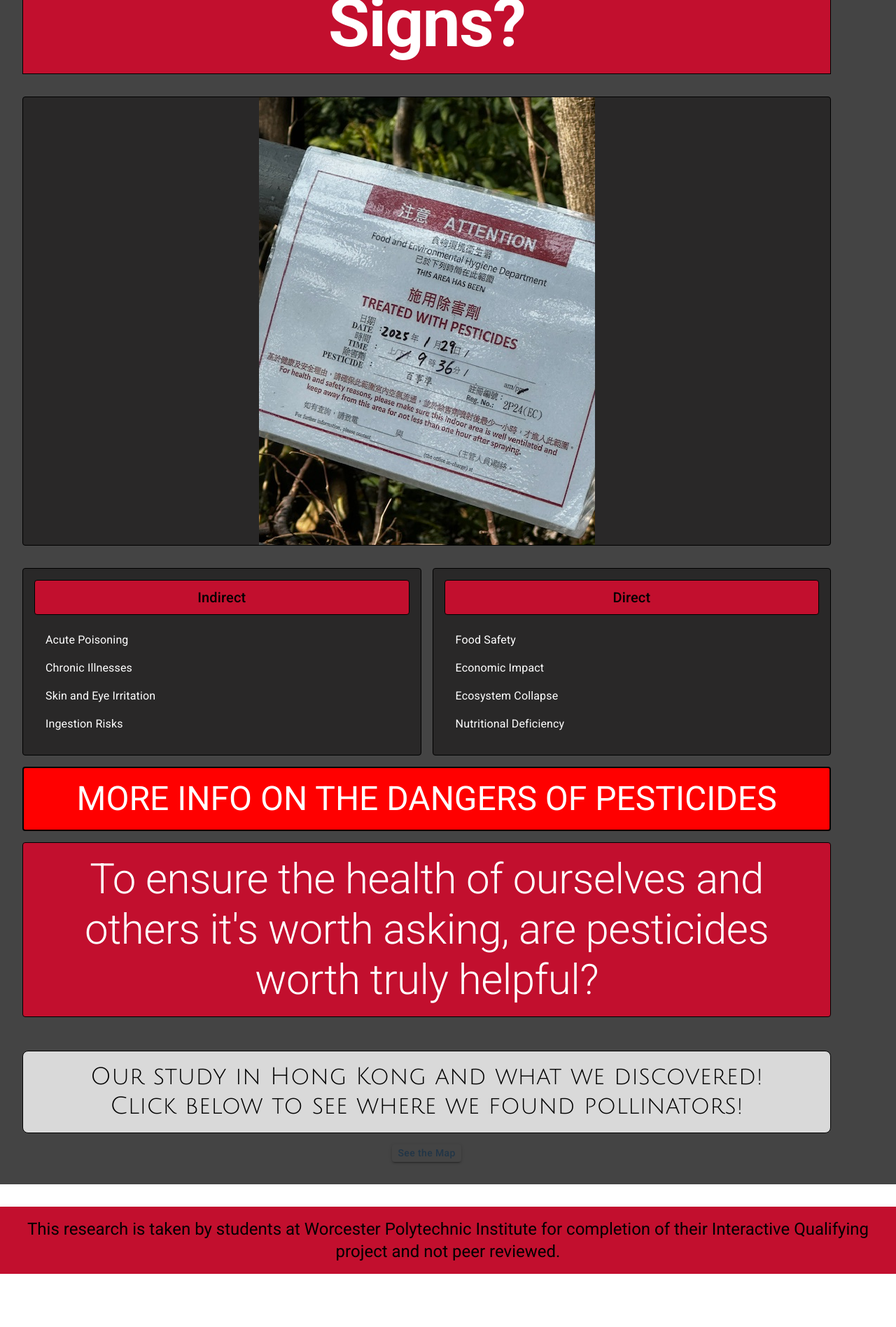
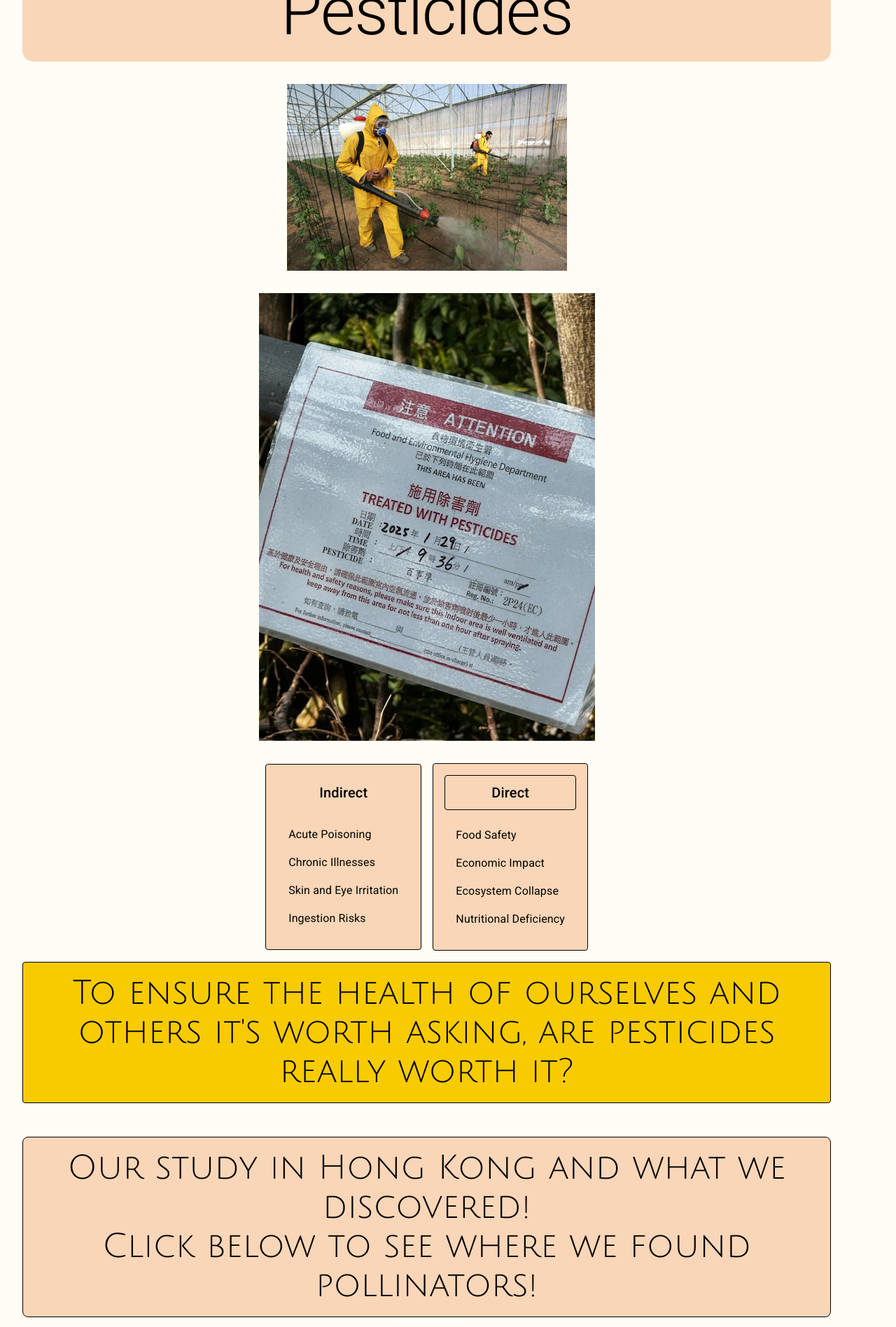
Before and after one commit to VoDylan/beetalesproj, a React (Vite) app: page / in a window 1280 px wide. Shown: the part 280-2177 px from the top of the page at 70% size. Before the commit the page ends 2101 px from the top, so only its background shows below. Built offline with nearby package versions, Linux system fonts and the light colour scheme.

Commit message:
Fixed styling on all pages.

```diff
--- a/src/App.css
+++ b/src/App.css
@@ -5,7 +5,7 @@
   margin: 0 auto;
   padding: 2rem;
   text-align: center;
-  cursor: url('./assets/bee_cursor_icon.png'), auto;
+  /*cursor: url('./assets/bee_cursor_icon.png'), auto;*/
 }
 
 .logo {
@@ -41,7 +41,8 @@
 }
 
 body {
-  background-color: #444444;
+  background-color: #fffdf5;
+  /*#f9d6b7*/
   margin: 0;
   padding: 0;
   min-height: 100vh;
--- a/src/Components/Footer.tsx
+++ b/src/Components/Footer.tsx
@@ -6,17 +6,14 @@ function Footer() {
             sx={{
                 width: "100%",
                 height: "auto",
-                backgroundColor: "#C20F2E",
-                // backgroundColor: "white",
-                paddingTop: "1rem",
-                paddingBottom: "1rem",
+                backgroundColor: "#F7CE46",
+                paddingTop: "2rem",
+                paddingBottom: "2rem",
                 position: "absolute",
                 left: 0,
                 right: 0,
                 zIndex: -1,
-                boxShadow: "0px 2px 8px rgba(0, 0, 0, 0.1)",
-                marginTop: "4rem",
-                // border: "1px solid white", //
+                marginTop: "2rem",
             }}
         >
             <Container maxWidth="xl">
--- a/src/index.css
+++ b/src/index.css
@@ -3,7 +3,7 @@
   line-height: 1.5;
   font-weight: 400;
 
-  color-scheme: light dark;
+  color-scheme: light;
   color: rgba(255, 255, 255, 0.87);
   background-color: #242424;
 
@@ -12,12 +12,6 @@
   -webkit-font-smoothing: antialiased;
   -moz-osx-font-smoothing: grayscale;
 }
-
-/** {*/
-/*  box-sizing: border-box;*/
-/*  margin: 0;*/
-/*  padding:0;*/
-/*}*/
 
 a {
   font-weight: 500;
@@ -74,6 +68,3 @@ button:focus-visible {
     background-color: #f9f9f9;
   }
 }
-.custom-cursor {
-  cursor: url('./assets/bee_cursor_icon.png'), auto;
-}
--- a/src/routes/Home.tsx
+++ b/src/routes/Home.tsx
@@ -1,7 +1,9 @@
-import {Box, Grid, List, ListItem, Button, Stack, Typography} from "@mui/material";
+import {Box, List, ListItem, Button, Stack, Typography} from "@mui/material";
+import Grid from '@mui/material/Grid2';
 // import Carousel from "../Components/Carousel.tsx";
 import {useNavigate} from "react-router";
-// import pieChart3 from "../assets/BeetalesNests.png";
+import sprayingPesticide from "../assets/spraying-pesticides.jpg";
+import CustomCard from "../Components/CustomCard.tsx";
 
 
 export default function Home() {
@@ -13,71 +15,88 @@ export default function Home() {
 
     return (
         <Stack sx={{
-            marginTop: "6rem",
+            marginTop: "5rem",
             justifyContent: "center",
             width: "95%",
         }}>
             <Box
                 sx={{
-                    border: '1px solid #000',
                     padding: 2,
-                    borderRadius: 0,
-                    backgroundColor: '#C20F2E',
                     width: "fit-content",
-                    marginBottom: "2rem"
+                    marginBottom: "2rem",
+                    borderRadius: "1rem",
+                    backgroundColor: '#f9d6b7',
                 }}>
-                <Typography color='white' variant='h1' fontWeight='bold'>
-                    Have You Ever Seen These Signs?
+                <Typography color='#000000' variant='h1'>
+                    The Real Story Behind Pesticides
                 </Typography>
             </Box>
 
-            <Box sx={{ height: '100%', display: 'flex', alignItems: 'center', justifyContent: 'center', backgroundColor: '#292828', borderRadius: 1, border: '1px solid #000', marginBottom: "2rem" }}>
-                <img src={"src/assets/pesticide_warning.jpg"} alt="Description" style={{maxWidth: "auto", height: "100%"}}/>
+            <Box sx={{width: '100%'}}>
+                <Grid container spacing={4} direction="column" alignItems="center" columns={1}>
+                    <Grid item>
+                        <Box sx={{
+                            height: '100%',
+                            display: 'flex',
+                            alignItems: 'center',
+                            justifyContent: 'center',
+                        }}>
+                            <img src={sprayingPesticide} alt="Description"
+                                 style={{width: "100%", height: "auto", objectFit: 'cover'}}/>
+                        </Box>
+                    </Grid>
+                    <Grid item>
+                        <Box sx={{
+                            height: '100%',
+                            display: 'flex',
+                            alignItems: 'center',
+                            justifyContent: 'center',
+                        }}>
+                            <img src={"src/assets/pesticide_warning.jpg"} alt="Description"
+                                 style={{width: "100%", height: "auto", objectFit: 'cover'}}/>
+                        </Box>
+                    </Grid>
+                </Grid>
             </Box>
 
-            {/*<Box*/}
-            {/*    component="img"*/}
-            {/*    src="src/assets/pesticide_warning.jpg"*/}
-            {/*    alt="Image"*/}
-            {/*    sx={{ width: '100%',*/}
-            {/*        borderRadius: 1,*/}
-            {/*        objectFit: 'cover',*/}
-            {/*        height: '100%',*/}
-            {/*        display: 'flex',*/}
-            {/*        marginBottom: "2rem"    }}*/}
-            {/*/>*/}
 
-            <Grid container spacing={2}>
+
+            <Grid container spacing={2}
+            sx={{
+                display: 'flex',
+                alignItems: 'center',
+                justifyContent: 'center',
+                marginTop: "2rem"
+            }}>
                 <Grid item xs={12} sm={6}>
                     <Box
                         sx={{
                             border: '1px solid #000',
                             padding: 2,
                             borderRadius: 1,
-                            backgroundColor: '#292828',
+                            backgroundColor: '#f9d6b7',
                         }}>
                         <Box
                             sx={{
-                                border: '1px solid #000',
+                                // border: '1px solid #000',
                                 padding: 1,
                                 borderRadius: 1,
-                                backgroundColor: '#C20F2E',
                                 marginBottom: 1,
                             }}>
                             <Typography color='black' variant='h6'>Indirect</Typography>
                         </Box>
                         <List>
                             <ListItem>
-                                <Typography color="white">Acute Poisoning</Typography>
+                                <Typography color="black">Acute Poisoning</Typography>
                             </ListItem>
                             <ListItem>
-                                <Typography color="white">Chronic Illnesses</Typography>
+                                <Typography color="black">Chronic Illnesses</Typography>
                             </ListItem>
                             <ListItem>
-                                <Typography color="white">Skin and Eye Irritation</Typography>
+                                <Typography color="black">Skin and Eye Irritation</Typography>
                             </ListItem>
                             <ListItem>
-                                <Typography color="white">Ingestion Risks</Typography>
+                                <Typography color="black">Ingestion Risks</Typography>
                             </ListItem>
                         </List>
                     </Box>
@@ -88,77 +107,79 @@ export default function Home() {
                             border: '1px solid #000',
                             padding: 2,
                             borderRadius: 1,
-                            backgroundColor: '#292828',
+                            backgroundColor: '#f9d6b7',
                         }}>
                         <Box
                             sx={{
                                 border: '1px solid #000',
                                 padding: 1,
                                 borderRadius: 1,
-                                backgroundColor: '#C20F2E',
                                 marginBottom: 1,
                             }}>
                             <Typography color='black' variant='h6'>Direct</Typography>
                         </Box>
                         <List>
                             <ListItem>
-                                <Typography color="white">Food Safety</Typography>
+                                <Typography color="black">Food Safety</Typography>
                             </ListItem>
                             <ListItem>
-                                <Typography color="white">Economic Impact</Typography>
+                                <Typography color="black">Economic Impact</Typography>
                             </ListItem>
                             <ListItem>
-                                <Typography color="white">Ecosystem Collapse</Typography>
+                                <Typography color="black">Ecosystem Collapse</Typography>
                             </ListItem>
                             <ListItem>
-                                <Typography color="white">Nutritional Deficiency</Typography>
+                                <Typography color="black">Nutritional Deficiency</Typography>
                             </ListItem>
                         </List>
                     </Box>
                 </Grid>
             </Grid>
-            <Button
-                component="a"
-                href="https://pmc.ncbi.nlm.nih.gov/articles/PMC9231402/#:~:text=People%20who%20are%20both%20directly,number%20of%20serious%20chronic%20diseases"
-                target="_blank"
-                rel="noopener noreferrer"
+            {/*<Button*/}
+            {/*    component="a"*/}
+            {/*    href="https://pmc.ncbi.nlm.nih.gov/articles/PMC9231402/#:~:text=People%20who%20are%20both%20directly,number%20of%20serious%20chronic%20diseases"*/}
+            {/*    target="_blank"*/}
+            {/*    rel="noopener noreferrer"*/}
+            {/*    sx={{*/}
+            {/*        backgroundColor: 'red',*/}
+            {/*        border: '2px solid black',*/}
+            {/*        color: 'white',*/}
+            {/*        padding: 2,*/}
+            {/*        marginTop: "1rem",*/}
+            {/*        '&:hover': {*/}
+            {/*            backgroundColor: '#d50000',*/}
+            {/*        },*/}
+            {/*    }}*/}
+            {/*>*/}
+            {/*    <Typography variant="h3">*/}
+            {/*        More Info on the Dangers of Pesticides*/}
+            {/*    </Typography>*/}
+            {/*</Button>*/}
+            <Box
                 sx={{
-                    backgroundColor: 'red',
-                    border: '2px solid black',
-                    color: 'white',
-                    padding: 2,
-                    marginTop: "1rem",
-                    '&:hover': {
-                        backgroundColor: '#d50000',
-                    },
-                }}
-            >
-                <Typography variant="h3">
-                    More Info on the Dangers of Pesticides
-                </Typography>
-            </Button>
-            <Box
-                sx ={{
                     border: '1px solid #000',
                     padding: 2,
-                    borderRadius: 1, backgroundColor: "#C20F2E",
+                    borderRadius: 1,
+                    backgroundColor: '#F8CB00',
                     marginTop: "1rem",
                     marginBottom: "2rem",
                     width: "fit-content",
                 }}>
-                <Typography color="white" variant="h2"> To ensure the health of ourselves and others it's worth asking, are pesticides worth truly helpful?</Typography>
+                <Typography color="black" variant="h3" fontFamily={"Julius Sans One"}> To ensure the health of ourselves and others it's worth asking,
+                    are pesticides really worth it?</Typography>
             </Box>
             <Box sx={{
                 border: '1px solid #000',
                 padding: 2,
-                borderRadius: 2, backgroundColor: "#D9D9D9",
+                borderRadius: 2,
+                backgroundColor: "#f9d6b7",
                 marginTop: 2,
             }}>
-                <Typography variant='h4' fontStyle={'bold'} color={"black"} fontFamily={"Julius Sans One"}
+                <Typography variant='h3' fontStyle={'bold'} color={"black"} fontFamily={"Julius Sans One"}
                             sx={{wordBreak: "break-word"}}>
                     Our study in Hong Kong and what we discovered!
                 </Typography>
-                <Typography variant='h4' fontStyle={'bold'} color={"black"} fontFamily={"Julius Sans One"}
+                <Typography variant='h3' fontStyle={'bold'} color={"black"} fontFamily={"Julius Sans One"}
                             sx={{wordBreak: "break-word"}}>Click below to see where we found pollinators!
                 </Typography>
 
@@ -166,15 +187,14 @@ export default function Home() {
             <Box sx={{
                 display: 'flex',
                 justifyContent: 'center',
-                width: '100%',
-                marginTop: "1rem"
+                marginTop: "1rem",
+                backgroundColor:"#f9d6b7"
 
             }}>
-                <Button variant="contained" color="#F7CE46" onClick={handleClick}
+                <Button variant="contained" color="#E7EEE5" onClick={handleClick}
                         sx={{
                             padding: '0 8px',
                             width: "auto",
-                            textTransform: 'none',
                             display: 'inline-block'
                         }}>
                     See the Map
--- a/src/routes/MapPage.tsx
+++ b/src/routes/MapPage.tsx
@@ -63,13 +63,9 @@ import WohChaiHill2 from "../assets/parkImages/WohChaiHill_P2.jpg"
 import Pineapple1 from "../assets/parkImages/PineappleDam_P2_pic3.jpg"
 import Pineapple2 from "../assets/parkImages/PineappleDam_P4_Pic1.jpg"
 import MountParker1 from "../assets/parkImages/MountParkerRoadGreenTrail_P1_Pic1.jpg"
-import FetchCSVData from "../backend/getDataFromSheets.ts";
 import { useEffect, useState } from 'react';
-import axios from 'axios';
 
 export default function MapPage()  {
-    // const beedata = FetchCSVData()
-    // console.log(beedata[0].Name)
     const[data,setData] = useState([]);
 
     // useEffect(() => {
@@ -593,7 +589,8 @@ export default function MapPage()  {
             <Box sx={{
                 border: '1px solid #000',
                 padding: 2,
-                borderRadius: 2, backgroundColor: "#D9D9D9",
+                borderRadius: "1rem",
+                backgroundColor: '#f9d6b7',
                 marginTop: 2,
                 alignSelf: 'stretch'
             }}>
@@ -689,7 +686,7 @@ export default function MapPage()  {
                 <Box sx={{
                     border: '1px solid #000',
                     padding: 2,
-                    borderRadius: 2, backgroundColor: "#F8CB00",
+                    borderRadius: "1rem", backgroundColor: "#F8CB00",
                     marginTop: 2,
                     width: "90%",
                     justifyContent: 'center',
@@ -703,7 +700,8 @@ export default function MapPage()  {
                 <Box sx={{
                     border: '1px solid #000',
                     padding: 2,
-                    borderRadius: 2, backgroundColor: "#C20F2E",
+                    borderRadius: "1rem",
+                    backgroundColor: '#f9d6b7',
                     marginTop: 2,
                     alignSelf: 'stretch'
                 }}>
@@ -714,13 +712,13 @@ export default function MapPage()  {
             <Box sx={{
                 border: '1px solid #000',
                 padding: 2,
-                borderRadius: 2, backgroundColor: "#020000",
+                borderRadius: "1rem", backgroundColor: '#F8CB00',
                 marginTop: 2,
                 width: "90%",
                 justifyContent: 'center',
                 textAlign: 'center'
             }}>
-                <Typography variant='h5' fontStyle={'bold'} color={"white"} fontFamily={"Julius Sans One"}>
+                <Typography variant='h5' color={"black"} fontFamily={"Julius Sans One"}>
                     At each park/hike we went to we noted the humidity, temperature, weather, and time of day. To take data on bees and other pollinators we picked a flowering plant that either had pollinators around it or was just blooming. At each flower we spent 10 minutes observing to see if any pollinators came to the plant and wrote down the number, frequency of visits, and the weather directly above the plant (sun, partial shade, or shade). We tried to do five flowers for park but if we couldn’t find 5 different flower species we just took data on the as many different flowers we could find.
                 </Typography>
             </Box>
--- a/src/routes/Suvery.tsx
+++ b/src/routes/Suvery.tsx
@@ -16,7 +16,7 @@ export default function SurveyPage() {
                     maxWidth: '100%',
                     width: 'fit-content',
                     marginX: 'auto',
-                    backgroundColor: '#C20F2E',
+                    backgroundColor: '#f9d6b7',
                 }}>
                 <Typography color='black' variant='h4'>
                     Purpose of the Survey
@@ -26,14 +26,14 @@ export default function SurveyPage() {
                 sx={{
                     border: '1px solid #000',
                     padding: 2,
-                    borderRadius: 1,
+                    borderRadius: "1rem",
                     marginBottom: 2,
                     maxWidth: '100%',
                     width: 'fit-content',
                     marginX: 'auto',
-                    backgroundColor: '#292828',
+                    backgroundColor: '#F7CE46',
                 }}>
-                <Typography color='white'>
+                <Typography color='black'>
                     The purpose of the survey in our study was to assess public
                     perception of bees and explore the potential root causes behind
                     these perceptions. Based on our preliminary research, it was
@@ -49,12 +49,12 @@ export default function SurveyPage() {
                 sx={{
                     border: '1px solid #000',
                     padding: 2,
-                    borderRadius: 1,
+                    borderRadius: "1rem",
                     marginBottom: 2,
                     maxWidth: '100%',
                     width: 'fit-content',
                     marginX: 'auto',
-                    backgroundColor: '#C20F2E',
+                    backgroundColor: '#f9d6b7',
                 }}>
                 <Typography color='black' variant='h4'>
                     Findings
@@ -63,10 +63,11 @@ export default function SurveyPage() {
             <Box sx={{ width: '100%' }}>
                 <Grid container spacing={4} alignItems="stretch" columns={2}>
                     <Grid size={1}>
-                        <Box sx={{ height: '100%', display: 'flex', alignItems: 'center', justifyContent: 'center', backgroundColor: '#292828', borderRadius: 1, border: '1px solid #000', paddingLeft: "1rem", paddingRight: "1rem" }}>
+                        <Box sx={{ height: '100%', display: 'flex', alignItems: 'center', justifyContent: 'center', backgroundColor: '#F7CE46', borderRadius: 1, border: '1px solid #000', paddingLeft: "1rem", paddingRight: "1rem" }}>
                             <Typography
                                 variant="h4"
                                 sx={{ fontSize: "2rem", textAlign: 'center',  }}
+                                color={'black'}
                             >
                                 The majority of our demographic of survey responders tend to be those aged between
                                 18-24, which may influence responses gathered. Responses are also from all over the
@@ -80,9 +81,10 @@ export default function SurveyPage() {
                         </Box>
                     </Grid>
                     <Grid size={1}>
-                        <Box sx={{ height: '100%', display: 'flex', alignItems: 'center', justifyContent: 'center', backgroundColor: '#292828', borderRadius: 1, border: '1px solid #000', paddingLeft: "1rem", paddingRight: "1rem"  }}>
+                        <Box sx={{ height: '100%', display: 'flex', alignItems: 'center', justifyContent: 'center', backgroundColor: '#FAE4B3', borderRadius: 1, border: '1px solid #000', paddingLeft: "1rem", paddingRight: "1rem"  }}>
                             <Typography
                                 variant="h4"
+                                color={'black'}
                                 sx={{ fontSize: "2rem", textAlign: 'center' }}>
                                 Of these responses, participants strongly agree with the fact that bees have the right to live in cities, and that bee hives in the city should at least be relocated in the city, instead of being removed.
                             </Typography>
@@ -94,8 +96,9 @@ export default function SurveyPage() {
                         </Box>
                     </Grid>
                     <Grid size={1}>
-                        <Box sx={{ height: '100%', display: 'flex', alignItems: 'center', justifyContent: 'center', backgroundColor: '#292828', borderRadius: 1, border: '1px solid #000', paddingLeft: "1rem", paddingRight: "1rem"  }}>
+                        <Box sx={{ height: '100%', display: 'flex', alignItems: 'center', justifyContent: 'center', backgroundColor: '#F7CE46', borderRadius: 1, border: '1px solid #000', paddingLeft: "1rem", paddingRight: "1rem"  }}>
                             <Typography variant="h4"
+                                        color={'black'}
                                         sx={{ fontSize: "2rem", textAlign: 'center' }}>
                                 Even though people agree that bees are important for the city because they are pollinators, that doesnt change the fact that people are still fearful of bees. Taking extreme precautions in the event that they do encounter a bee even though they are not as dangerous as people really percieve them to be.
                             </Typography>
```
Also changed, not shown: src/App.tsx (+4 -4 lines), src/routes/About.tsx (+64 -53 lines), src/routes/Conclusions.tsx (+20 -19 lines), src/assets/spraying-pesticides.jpg (added).
